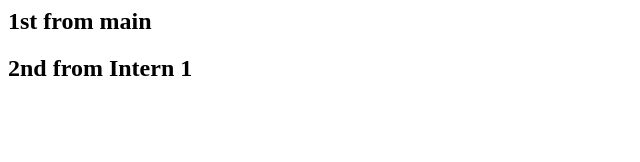
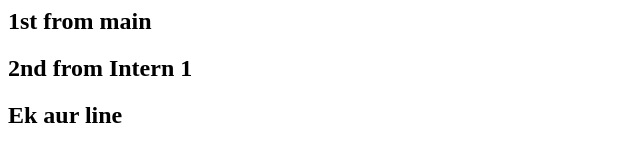
Before and after one commit to saketbadal/Project2, a plain HTML site: page index.html in a window 1280 px wide. Shown: the whole page, without its empty margins (0-640 px from the left). Drawn offline with Linux system fonts and the light colour scheme.

Commit message:
Added one more line

```diff
--- a/index.html
+++ b/index.html
@@ -1,2 +1,3 @@
 <h2>1st from main</h2>
 <h2>2nd from Intern 1</h2>
+<h2>Ek aur line</h2>
```
